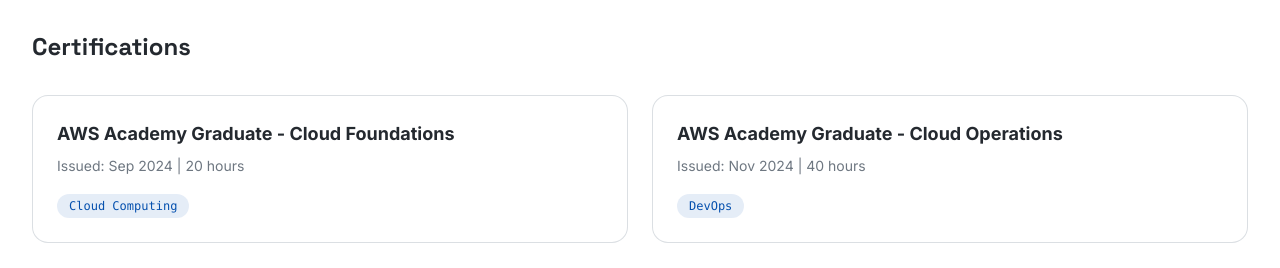
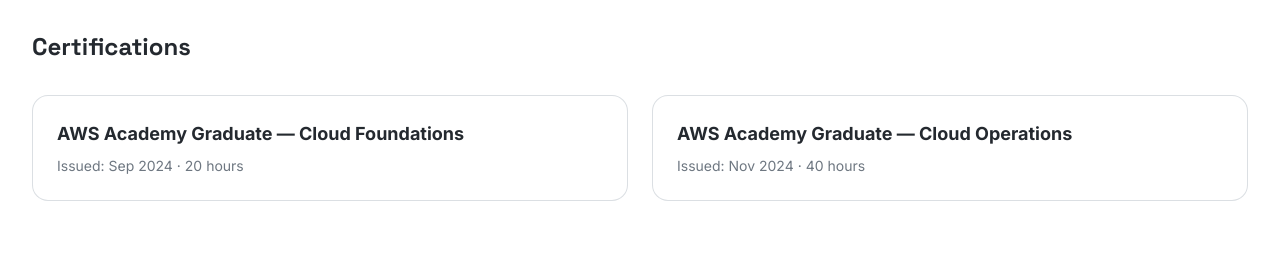
Before and after one commit to aabhiyann/portfolio-abhiyan, a React (Vite) app: page /skills in a window 1280 px wide. Shown: the part 880-1148 px from the top of the page. Built offline with nearby package versions, Linux system fonts and the light colour scheme.

Commit message:
refactor(skills): remove redundant category pill badges from certification cards

```diff
--- a/src/pages/Skills.tsx
+++ b/src/pages/Skills.tsx
@@ -31,25 +31,19 @@ function Skills() {
             <div className="grid grid-cols-1 md:grid-cols-2 gap-6">
               <div className="p-6 rounded-2xl glass-card">
                 <h4 className="text-lg font-bold text-text-primary mb-2">
-                  AWS Academy Graduate - Cloud Foundations
+                  AWS Academy Graduate — Cloud Foundations
                 </h4>
-                <p className="text-text-muted text-sm mb-4">
-                  Issued: Sep 2024 | 20 hours
+                <p className="text-text-muted text-sm">
+                  Issued: Sep 2024 · 20 hours
                 </p>
-                <span className="inline-block px-3 py-1 bg-accent-primary/10 text-accent-primary rounded-full text-xs font-mono">
-                  Cloud Computing
-                </span>
               </div>
               <div className="p-6 rounded-2xl glass-card">
                 <h4 className="text-lg font-bold text-text-primary mb-2">
-                  AWS Academy Graduate - Cloud Operations
+                  AWS Academy Graduate — Cloud Operations
                 </h4>
-                <p className="text-text-muted text-sm mb-4">
-                  Issued: Nov 2024 | 40 hours
+                <p className="text-text-muted text-sm">
+                  Issued: Nov 2024 · 40 hours
                 </p>
-                <span className="inline-block px-3 py-1 bg-accent-primary/10 text-accent-primary rounded-full text-xs font-mono">
-                  DevOps
-                </span>
               </div>
             </div>
           </div>
```
